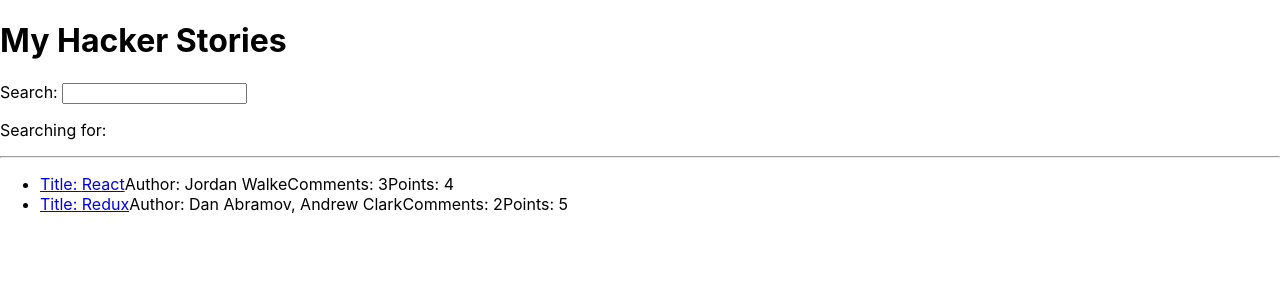
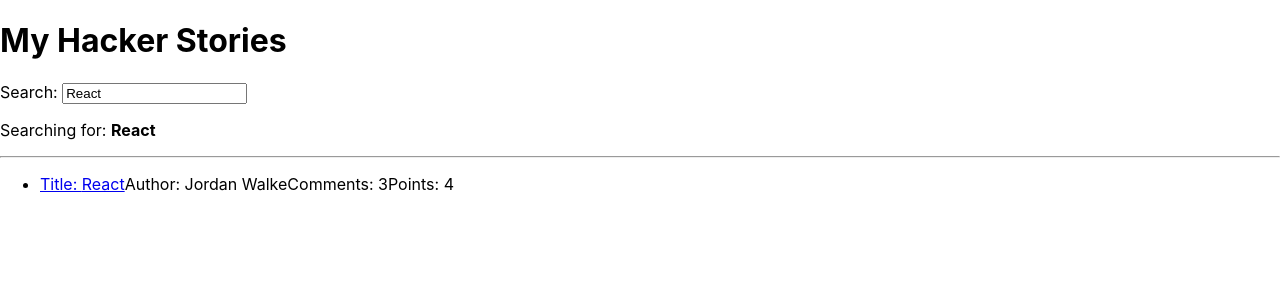
Before and after one commit to MattElks/hacker-stories, a React (Create React App) app: page / in a window 1280 px wide. Shown: the top 300 px of the page. Built offline with nearby package versions, Linux system fonts and the light colour scheme.

Commit message:
useEffect hook added

```diff
--- a/src/App.js
+++ b/src/App.js
@@ -20,7 +20,14 @@
     },
   ];
 
-  const [searchTerm, setSearchTerm] = React.useState("");
+  const [searchTerm, setSearchTerm] = React.useState(
+    localStorage.getItem("search") || "React"
+  );
+
+  React.useEffect(() => {
+    localStorage.setItem("search", searchTerm);
+  }, [searchTerm]);
+
   const handleSearch = (event) => {
     setSearchTerm(event.target.value);
   };
@@ -45,39 +52,34 @@
   );
 };
 
-const Search = (props) => {
+const Search = ({ search, onSearch }) => {
   return (
     <div>
       <label htmlFor="search">Search: </label>
-      <input
-        id="input"
-        type="text"
-        value={props.search}
-        onChange={props.onSearch}
-      />
+      <input id="input" type="text" value={search} onChange={onSearch} />
       <p>
-        Searching for: <strong>{props.searchTerm}</strong>
+        Searching for: <strong>{search}</strong>
       </p>
     </div>
   );
 };
 
-const List = (props) => (
+const List = ({ list }) => (
   <ul>
-    {props.list.map((obj) => (
-      <Item key={obj.objectID} obj={obj} />
+    {list.map((obj) => (
+      <Item key={obj.objectID} person={obj} />
     ))}
   </ul>
 );
 
-const Item = (props) => (
+const Item = ({ person }) => (
   <li>
     <span>
-      <a href={props.obj.url}>Title: {props.obj.title}</a>
+      <a href={person.url}>Title: {person.title}</a>
     </span>
-    <span>Author: {props.obj.author}</span>
-    <span>Comments: {props.obj.num_comments}</span>
-    <span>Points: {props.obj.points}</span>
+    <span>Author: {person.author}</span>
+    <span>Comments: {person.num_comments}</span>
+    <span>Points: {person.points}</span>
   </li>
 );
 
```
